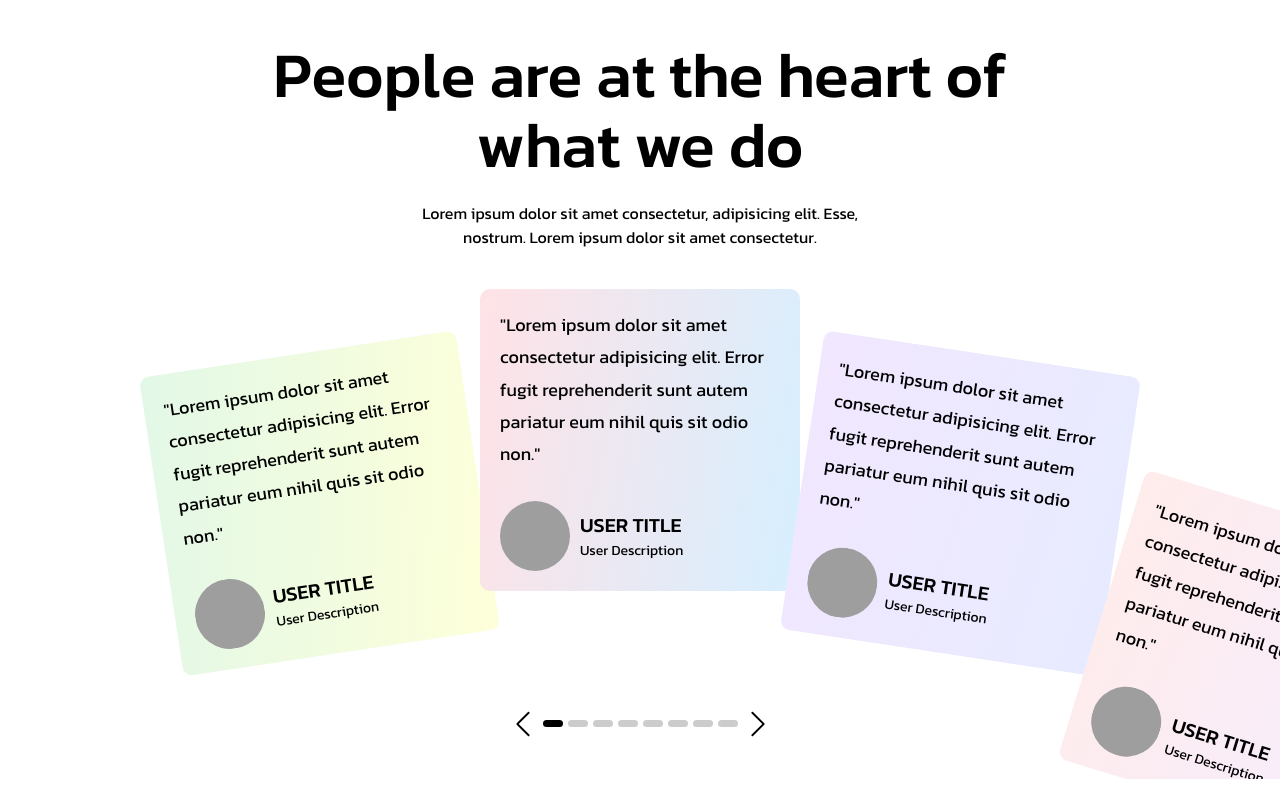
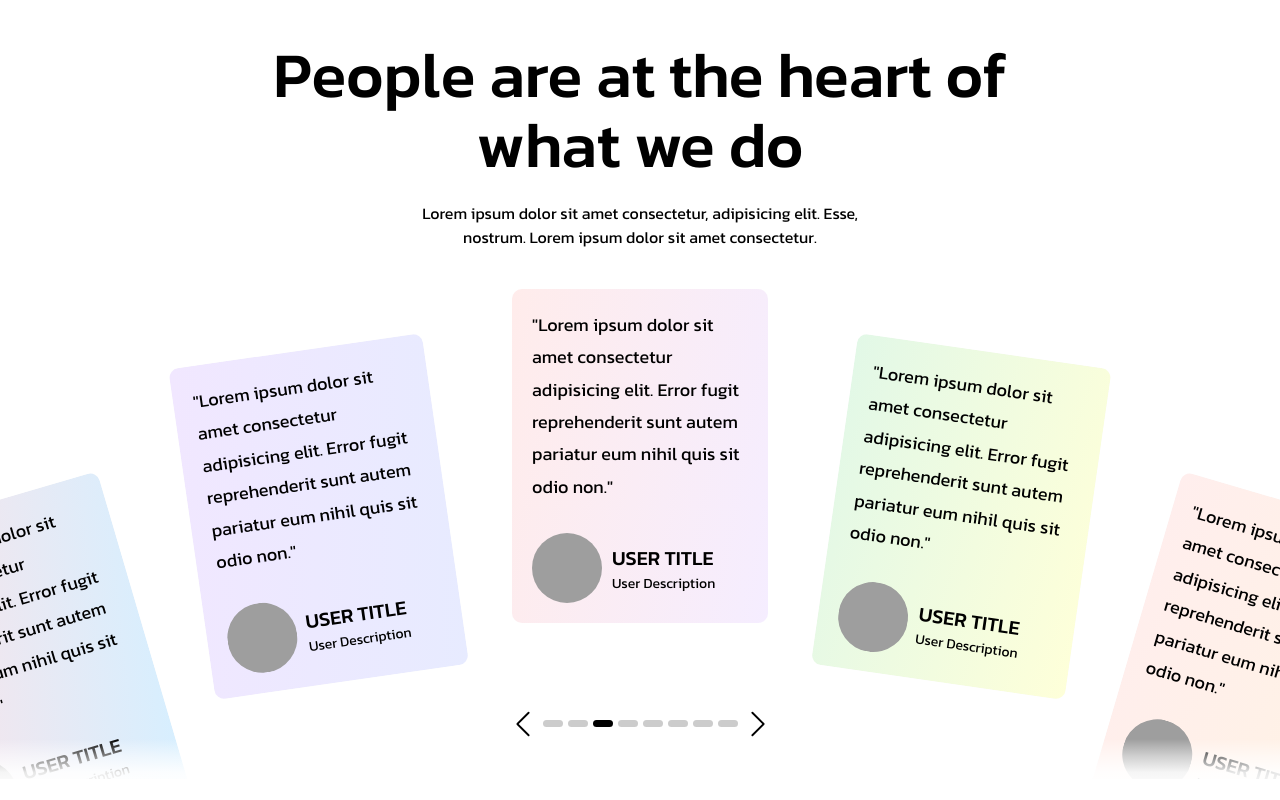
Before and after one commit to Developer-Zahid/Rotate-Curved-Slider, a plain HTML site: page index.html in a window 1280 px wide. Drawn offline with nearby package versions, Linux system fonts and the light colour scheme; grey boxes are pictures that could not be loaded.

```diff
--- a/assets/css/style.scss
+++ b/assets/css/style.scss
@@ -90,6 +90,8 @@ body{
 }
 
 .slider{
+    $color-bg: #ffffff;
+
     --_deg: calc(180deg / var(--_total));
     --_offset: 300px;
 
@@ -99,8 +101,20 @@ body{
     @media (min-width: 992px) {
         --_offset: 300px;
     }
-    @media (min-width: 1400px) {
+    @media (min-width: 1600px) {
         --_offset: 400px;
+    }
+
+    position: relative;
+
+    &::after{
+        content: '';
+        position: absolute;
+        bottom: 0;
+        left: 0;
+        right: 0;
+        height: 10%;
+        background-image: linear-gradient(to top, $color-bg, rgba($color-bg, $alpha: 0.9), rgba($color-bg, $alpha: 0.5), transparent);
     }
 
     .slick{
@@ -111,9 +125,12 @@ body{
         }
 
         &-list{
-            overflow: unset;
-            height: calc(var(--_offset) + (var(--_offset) / 1.5));
-            background-color: #ffffff;
+            min-height: calc(var(--_offset) + (var(--_offset) / 8));
+            @media (min-width: 576px) {
+                min-height: calc(var(--_offset) + (var(--_offset) / 1.5));
+            }
+            background-color: $color-bg;
+            cursor: grab;
         }
 
         &-track{
@@ -122,7 +139,6 @@ body{
             width: 100% !important;
             transition: unset !important;
             height: 100%;
-            cursor: grab;
 
             &::before,
             &::after
@@ -141,6 +157,10 @@ body{
                 translateX((calc(cos(var(--_deg)) * (var(--_index)) * ((var(--_offset) + (var(--_offset) / 10) ) * var(--_direction)))))
                 translateY((calc(sin(var(--_deg)) * (var(--_index)) * (100px))));
 
+            @media (max-width: 575px) {
+                padding-inline: 1.5rem;
+            }
+
             &:not(.slick-active){
                 opacity: 0;
                 visibility: hidden;
@@ -155,7 +175,10 @@ body{
         align-items: center;
         justify-content: center;
         gap: 0.5rem;
-        margin-top: -8rem;
+        margin-top: -1rem;
+        @media (min-width: 576px) {
+            margin-top: -8rem;
+        }
 
         .slick{
             &-arrow{
--- a/assets/js/script.js
+++ b/assets/js/script.js
@@ -61,10 +61,12 @@ $(document).ready(function () {
         pauseOnFocus: false,
         pauseOnHover: false,
         centerPadding: '0px',
+        autoplay: true,
+        autoplaySpeed: 2000,
         speed: 100,
         responsive: [
             {
-                breakpoint: 1400,
+                breakpoint: 1200,
                 settings: {
                   slidesToShow: 4,
                 }
@@ -72,7 +74,7 @@ $(document).ready(function () {
             {
                 breakpoint: 992,
                 settings: {
-                  slidesToShow: 2,
+                  slidesToShow: 3,
                 }
             },
             {
--- a/index.html
+++ b/index.html
@@ -3,7 +3,7 @@
 <head>
     <meta charset="UTF-8">
     <meta name="viewport" content="width=device-width, initial-scale=1.0">
-    <title>Rotate Slider</title>
+    <title>Rotate Curved Slider</title>
     <link rel="stylesheet" href="https://cdnjs.cloudflare.com/ajax/libs/slick-carousel/1.9.0/slick.min.css" integrity="sha512-yHknP1/AwR+yx26cB1y0cjvQUMvEa2PFzt1c9LlS4pRQ5NOTZFWbhBig+X9G9eYW/8m0/4OXNx8pxJ6z57x0dw==" crossorigin="anonymous" referrerpolicy="no-referrer" />
     <link rel="stylesheet" href="./assets/css/style.min.css">
 </head>
```
Also changed, not shown: assets/css/style.css, assets/css/style.min.css, assets/images/github-preview.png (added), 3 other files.
